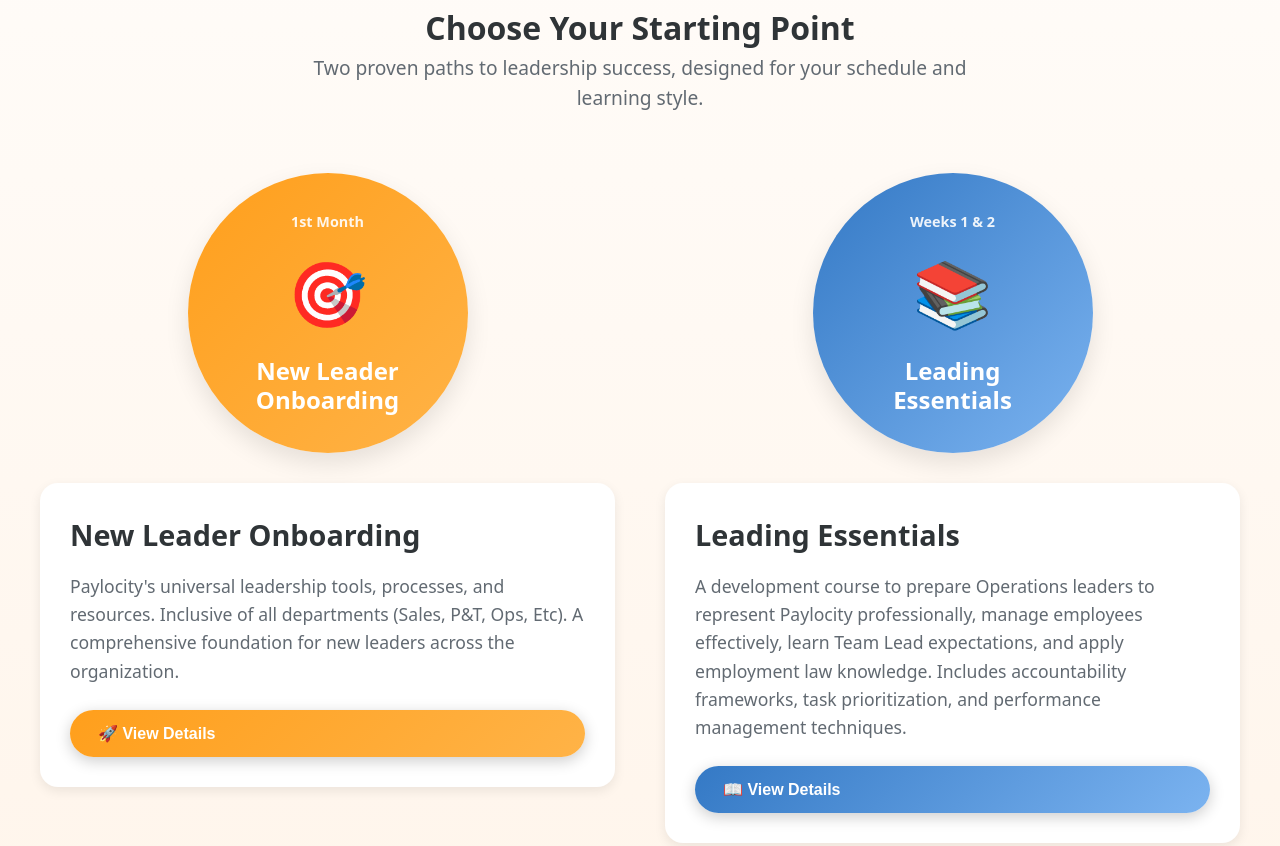
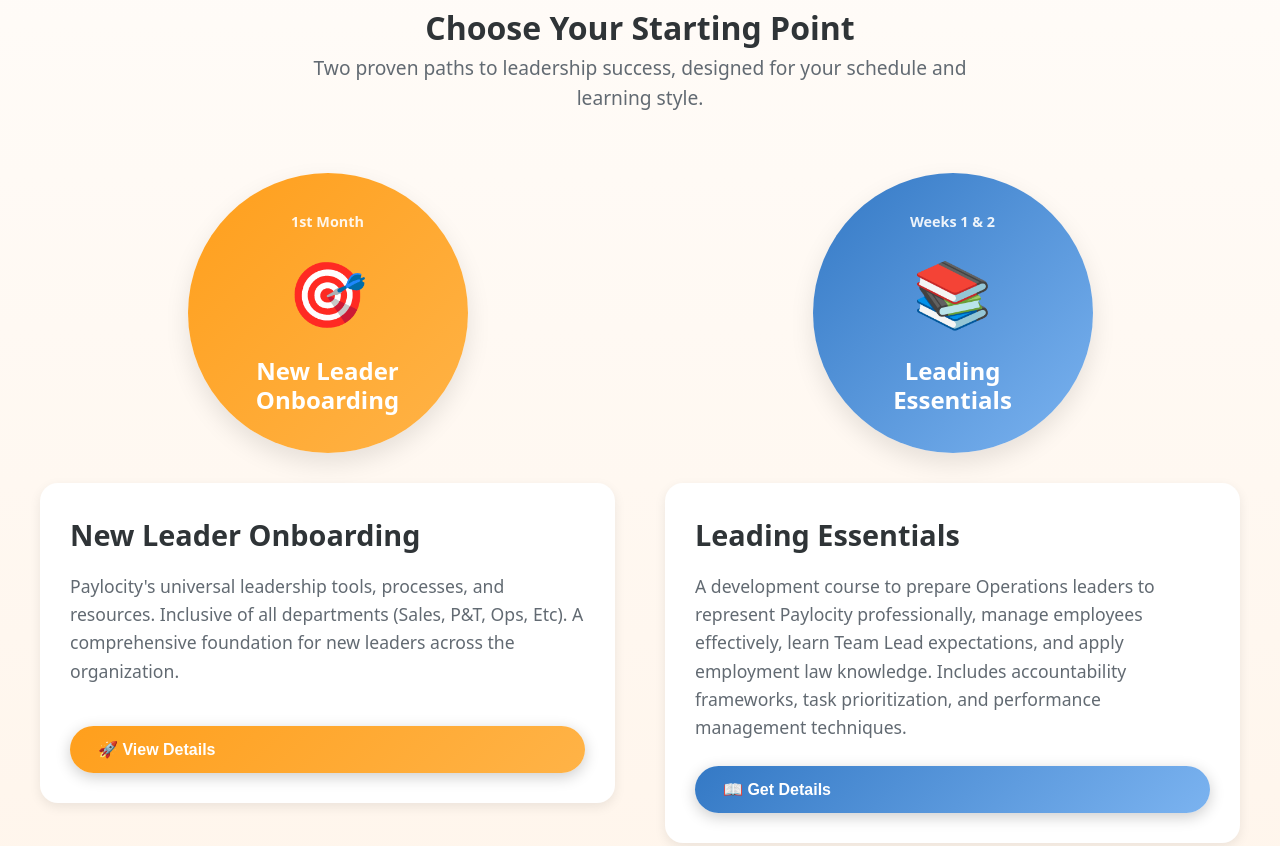
Before and after one commit to techjoejoe/LeadingPrograms, a plain HTML site: page index.html in a window 1280 px wide. Shown: the part 1586-2432 px from the top of the page. Drawn offline with Linux system fonts and the light colour scheme.

Commit message:
Enhance layout and update button text in index.html
Updated layout styles for better alignment and adjusted minimum height for option cards. Changed button text for clarity.

```diff
--- a/index.html
+++ b/index.html
@@ -438,10 +438,14 @@
       display: grid;
       grid-template-columns: repeat(auto-fit, minmax(400px, 1fr));
       gap: 50px;
+      align-items: stretch;
     }
 
     .option-card {
       text-align: center;
+      display: flex;
+      flex-direction: column;
+      height: 100%;
     }
 
     .visual-circle {
@@ -506,7 +510,7 @@
       text-align: left;
       display: flex;
       flex-direction: column;
-      min-height: 280px;
+      min-height: 320px;
     }
 
     .option-details h3 {
@@ -1810,7 +1814,7 @@
           <div class="option-details">
             <h3>Leading Essentials</h3>
             <p>A development course to prepare Operations leaders to represent Paylocity professionally, manage employees effectively, learn Team Lead expectations, and apply employment law knowledge. Includes accountability frameworks, task prioritization, and performance management techniques.</p>
-            <button class="cta-button blue" onclick="openLeadingEssentials()">📖 View Details</button>
+            <button class="cta-button blue" onclick="openLeadingEssentials()">📖 Get Details</button>
           </div>
         </div>
       </div>
```
